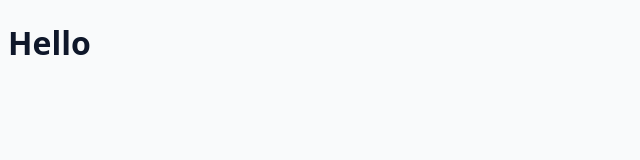
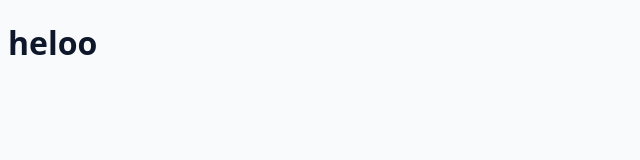
Before and after one commit to Amjadkhan9756/Food, a React app in the folder Frontend/: page / in a window 1280 px wide. Shown: the top 160 px of the page, without its empty margins (0-640 px from the left). Built offline with nearby package versions, Linux system fonts and the light colour scheme; the HTML template or start-up script is replaced by a standard one.

Commit message:
create Home ui

```diff
--- a/Frontend/src/pages/general/Home.jsx
+++ b/Frontend/src/pages/general/Home.jsx
@@ -1,9 +1,14 @@
+import React,{useEffect,useState} from "react";
+import axios from 'axios';
+
 
 
 const Home = ()=>{
+    const [videos,setVideos]=useState([]);
+
     return (
         <>
-        <h1>Hello</h1>
+       <h1>heloo</h1>
         </>
     )
 }
--- a/package.json
+++ /dev/null
@@ -1,6 +0,0 @@
-{
-  "dependencies": {
-    "imagekit": "^6.0.0",
-    "multer": "^2.1.1"
-  }
-}
```
Also changed, not shown: 1 other file (tests, documents, lock files or other folders).
